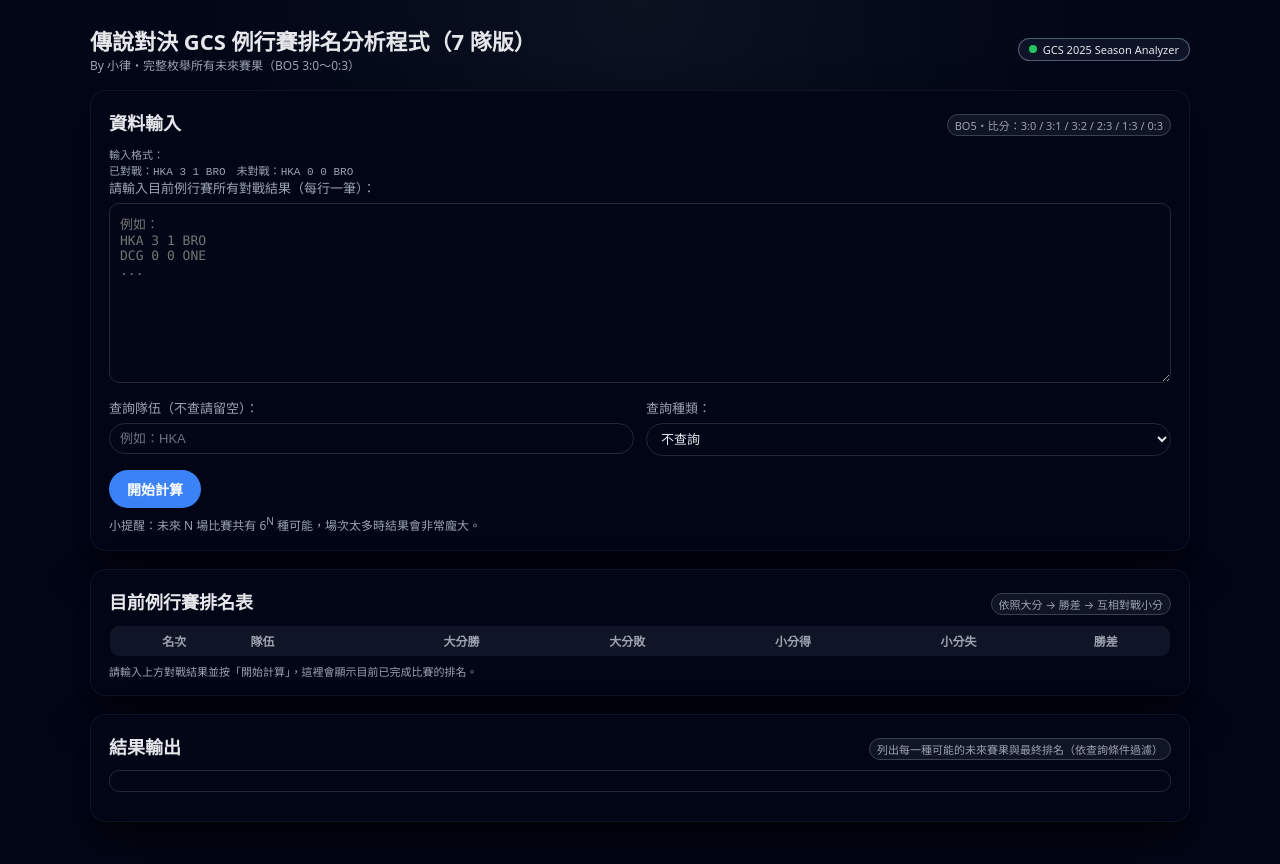
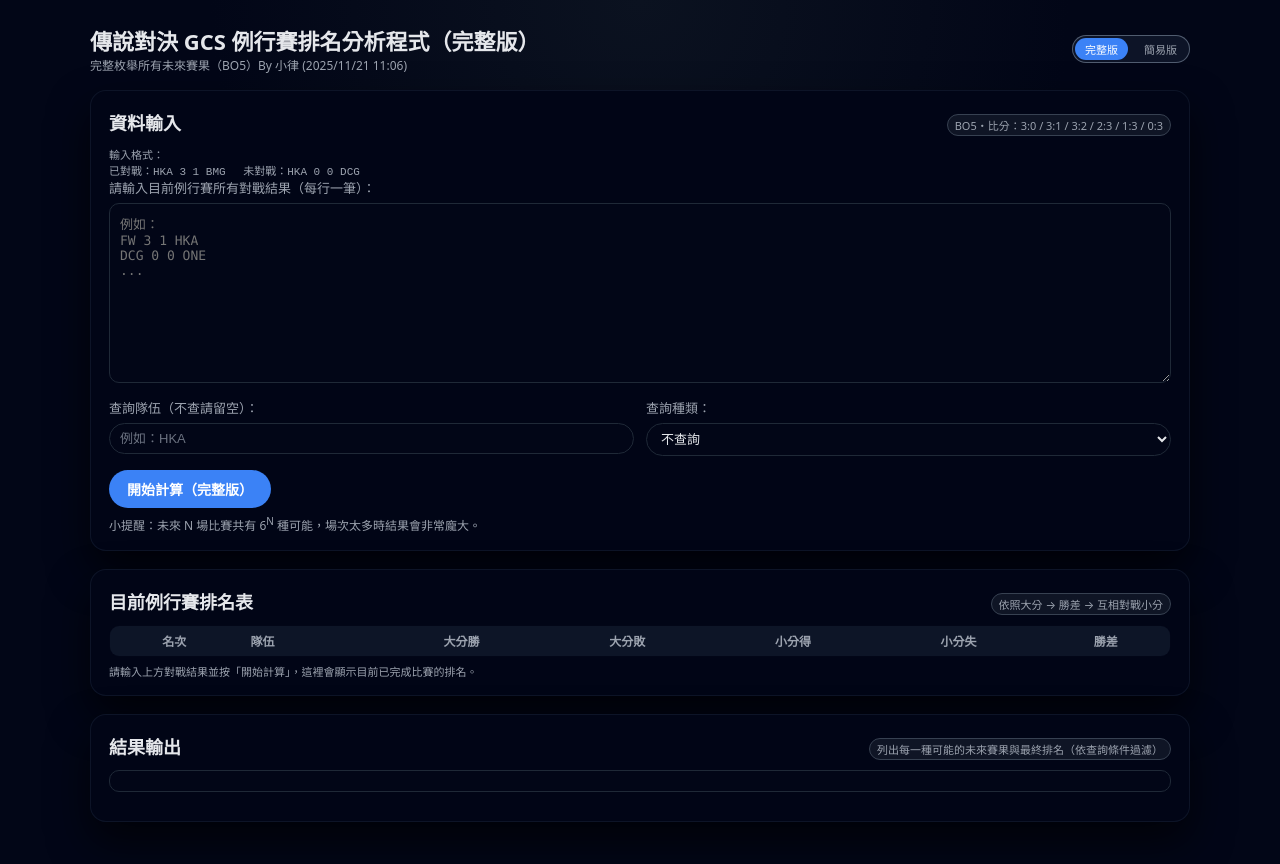
Before and after one commit to meow930908/gcs-group-analyzer, a plain HTML site: page index.html in a window 1280 px wide. Drawn offline with Linux system fonts and the light colour scheme.

Commit message:
Update index.html

```diff
--- a/index.html
+++ b/index.html
@@ -2,7 +2,7 @@
 <html lang="zh-Hant">
 <head>
   <meta charset="UTF-8" />
-  <title>傳說對決 GCS 例行賽排名分析 - 小律版（7 隊）</title>
+  <title>傳說對決 GCS 例行賽排名分析</title>
   <style>
     :root {
       --bg: #020617;
@@ -29,15 +29,37 @@
     }
     .title-main { font-size: 22px; font-weight: 700; }
     .title-sub { font-size: 12px; color: var(--text-muted); }
-    .badge {
-      display: inline-flex; align-items: center; gap: 6px;
-      padding: 3px 10px; border-radius: 999px;
+
+    .mode-switch {
+      display: flex;
+      gap: 8px;
+      align-items: center;
+    }
+    .mode-pill {
+      display: inline-flex;
+      align-items: center;
+      gap: 6px;
+      padding: 2px;
+      border-radius: 999px;
+      background: rgba(15,23,42,0.9);
       border: 1px solid rgba(148,163,184,0.5);
-      font-size: 11px; background: rgba(15,23,42,0.9);
+      font-size: 11px;
     }
-    .badge-dot {
-      width: 8px; height: 8px; border-radius: 999px; background: #22c55e;
+    .mode-pill span {
+      padding: 3px 10px;
+      border-radius: 999px;
+      cursor: pointer;
+      user-select: none;
+      white-space: nowrap;
     }
+    .mode-pill span.active {
+      background: var(--accent);
+      color: #fff;
+    }
+    .mode-pill span.inactive {
+      color: var(--text-muted);
+    }
+
     .card {
       background: rgba(2,6,23,0.98);
       border-radius: 16px;
@@ -129,16 +151,19 @@
   <div class="app-shell">
     <div class="topbar">
       <div>
-        <div class="title-main">傳說對決 GCS 例行賽排名分析程式（7 隊版）</div>
-        <div class="title-sub">By 小律・完整枚舉所有未來賽果（BO5 3:0～0:3）</div>
+        <div class="title-main">傳說對決 GCS 例行賽排名分析程式（完整版）</div>
+        <div class="title-sub">完整枚舉所有未來賽果（BO5）By 小律 (2025/11/21 11:06) </div>
       </div>
-      <div class="badge">
-        <div class="badge-dot"></div>
-        <span>GCS 2025 Season Analyzer</span>
+
+      <div class="mode-switch">
+        <div class="mode-pill">
+          <span class="active">完整版</span>
+          <span class="inactive" onclick="location.href='simple.html'">簡易版</span>
+        </div>
       </div>
     </div>
 
-    <!-- 輸入區 -->
+    <!-- 輸入區：跟前面完整版相同 -->
     <div class="card">
       <div class="card-header">
         <h1>資料輸入</h1>
@@ -147,12 +172,12 @@
 
       <div class="hint">
         輸入格式：<br/>
-        已對戰：<code>HKA 3 1 BRO</code>　未對戰：<code>HKA 0 0 BRO</code>
+        已對戰：<code>HKA 3 1 BMG </code>　未對戰：<code>HKA 0 0 DCG</code>
       </div>
 
       <label for="input">請輸入目前例行賽所有對戰結果（每行一筆）：</label>
       <textarea id="input" placeholder="例如：
-HKA 3 1 BRO
+FW 3 1 HKA
 DCG 0 0 ONE
 ..."></textarea>
 
@@ -175,7 +200,7 @@ DCG 0 0 ONE
         </div>
       </div>
 
-      <button id="runBtn">開始計算</button>
+      <button id="runBtn">開始計算（完整版）</button>
 
       <div class="status-bar">
         <span>小提醒：未來 N 場比賽共有 6<sup>N</sup> 種可能，場次太多時結果會非常龐大。</span>
@@ -217,11 +242,10 @@ DCG 0 0 ONE
   </div>
 
   <script>
-    // ===== 資料結構（對應 C++ struct ST） =====
     class ST {
       constructor(name) {
         this.my_team = name;
-        this.mp = {};          // 對戰小分紀錄
+        this.mp = {};
         this.big_win = 0;
         this.big_lose = 0;
         this.small_win = 0;
@@ -243,7 +267,6 @@ DCG 0 0 ONE
       return newMap;
     }
 
-    // 對應 C++ 的 record()
     function record(teamMap, s, s2, a, b) {
       if (!teamMap.has(s)) teamMap.set(s, new ST(s));
       if (!teamMap.has(s2)) teamMap.set(s2, new ST(s2));
@@ -272,19 +295,15 @@ DCG 0 0 ONE
       }
     }
 
-    // 對應 C++ 的 cmp()
     function cmp(a, b) {
       if (a.big_win !== b.big_win) return b.big_win - a.big_win;
       if (a.dif     !== b.dif)     return b.dif - a.dif;
-
       const ab = a.mp[b.my_team] || 0;
       const ba = b.mp[a.my_team] || 0;
       if (ab !== ba) return ba - ab;
-
       return a.my_team.localeCompare(b.my_team);
     }
 
-    // 產生排序後的隊伍陣列，算出 rank（對應 print 裡的排名邏輯）
     function buildRankList(teamMap) {
       let v = Array.from(teamMap.values()).map(t => {
         const nt = new ST(t.my_team);
@@ -321,7 +340,6 @@ DCG 0 0 ONE
       return v;
     }
 
-    // 更新上面的「目前排名表」
     function renderCurrentTable(teamMap) {
       const tbody = document.getElementById("rankTableBody");
       tbody.innerHTML = "";
@@ -342,7 +360,6 @@ DCG 0 0 ONE
       }
     }
 
-    // 對應 C++ 的 print()，多一個 flags 物件
     function print(teamMap, possible, find_team, flags, state) {
       const { up2, up4, no_up4, no_up2 } = flags;
       const v = buildRankList(teamMap);
@@ -355,7 +372,6 @@ DCG 0 0 ONE
       if (no_up4) for (const i of v) if (i.my_team === find_team && i.rank >= 5) go_to_print = true;
       if (no_up2) for (const i of v) if (i.my_team === find_team && i.rank >= 3) go_to_print = true;
 
-      // 邊界平手情況也算進「可能」
       if (no_up4) {
         for (let i = 0; i < v.length; i++)
           if (v[i].my_team === find_team && i !== v.length-1 && v[i].rank===4 && v[i+1].rank===4) go_to_print = true;
@@ -381,7 +397,6 @@ DCG 0 0 ONE
       }
     }
 
-    // 對應 C++ 的 dfs()：每場 6 種結果
     function dfs(teamMap, games, now, possible, find_team, flags, state) {
       if (now === games.length) {
         print(teamMap, possible, find_team, flags, state);
@@ -401,7 +416,6 @@ DCG 0 0 ONE
       }
     }
 
-    // ===== 按鈕邏輯，含輸入檢查 =====
     document.getElementById("runBtn").addEventListener("click", () => {
       const inputEl = document.getElementById("input");
       const errorEl = document.getElementById("error");
@@ -477,7 +491,6 @@ DCG 0 0 ONE
       setTimeout(() => {
         dfs(teamMap, games, 0, [], find_team, flags, state);
 
-        // 對應 C++ 的 final()
         if (!state.check_find_out && find_team !== "no") {
           state.out += find_team + " 絕對";
           if (flags.up2)    state.out += "不會前兩名\n";
```
